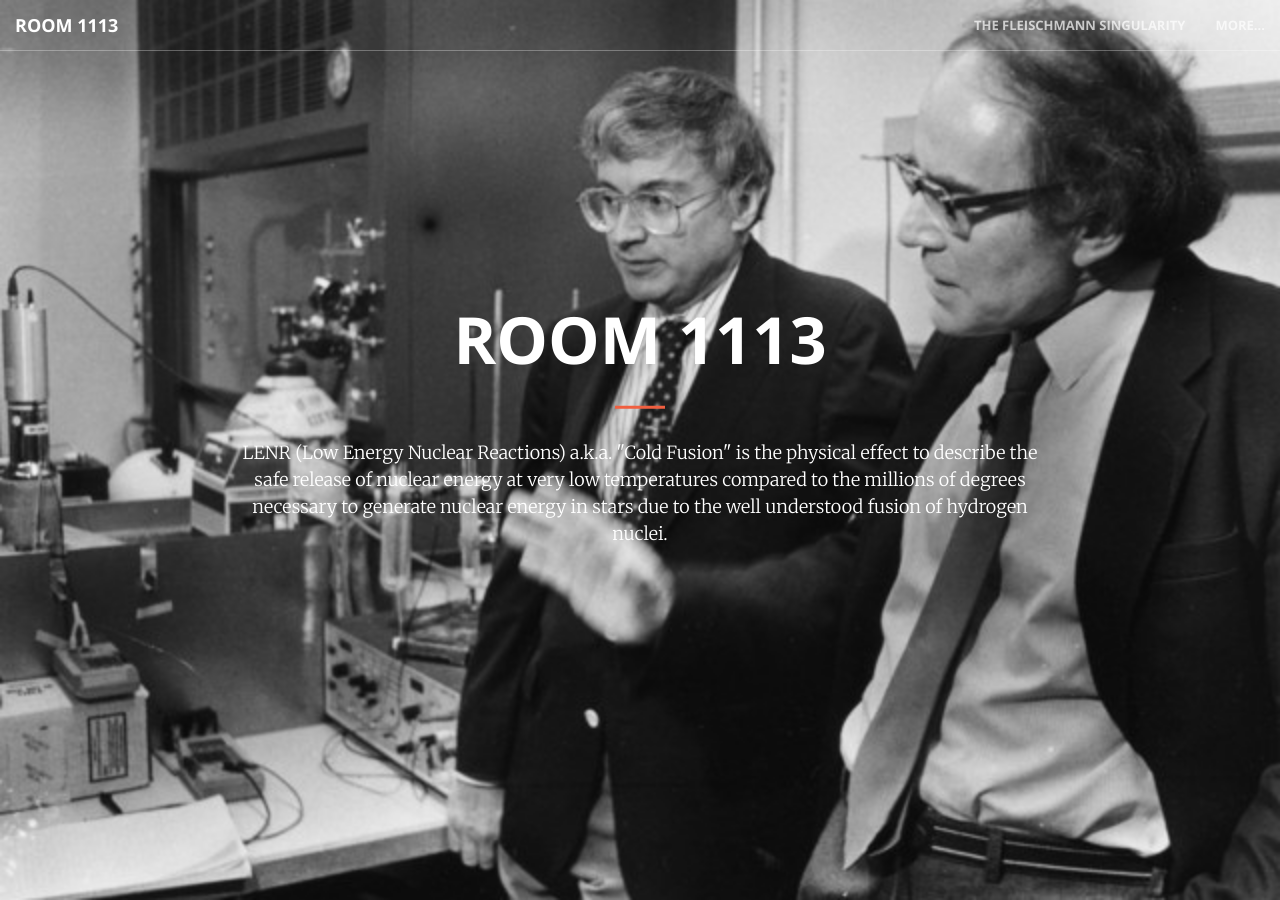
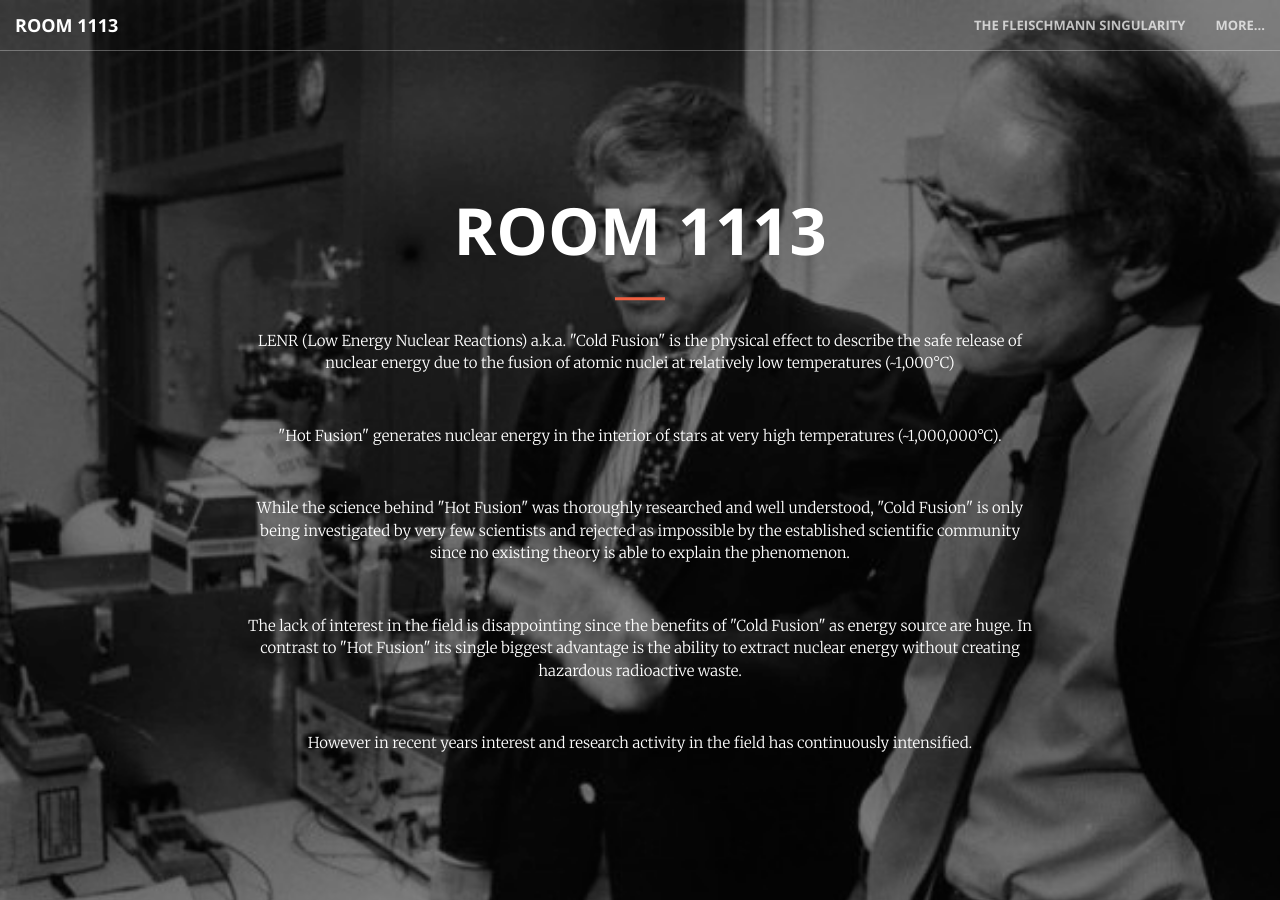
Before and after one commit to room1113/room1113.github.io, a Jekyll site: the page built from index.html, in a window 1280 px wide and 900 px high. Built offline with Jekyll 4.4.1, drawn with Linux system fonts in a browser that asks for light colours.

Commit message:
improved intro text, adjusted background image, removed obsolete images.

```diff
--- a/_includes/header.html
+++ b/_includes/header.html
@@ -1,13 +1,32 @@
-<header>
+<header style="height:1000px;">
     <div class="header-content">
         <div class="header-content-inner">
             <h1>Room 1113</h1>
             <hr>
             <p style="color:white;">
                 LENR (Low Energy Nuclear Reactions) a.k.a. "Cold Fusion" is the physical effect to describe
-                the safe release of nuclear energy at very low temperatures compared to the
-                millions of degrees necessary to generate nuclear energy in stars due to the well
-                understood fusion of hydrogen nuclei.
+                the safe release of nuclear energy due to the fusion of atomic nuclei
+                at relatively low temperatures (~1,000°C)
+            </p>
+
+            <p style="color:white;">
+                "Hot Fusion" generates nuclear energy in the interior of stars at very high temperatures (~1,000,000°C).
+            </p>
+
+            <p style="color:white;">
+                While the science behind "Hot Fusion" was thoroughly researched and well understood,
+                "Cold Fusion" is only being investigated by very few scientists and rejected as impossible by
+                the established scientific community since no existing theory is able to explain the phenomenon.
+            </p>
+
+            <p style="color:white;">
+                The lack of interest in the field is disappointing since the benefits of "Cold Fusion" as energy source
+                are huge. In contrast to "Hot Fusion" its single biggest advantage is the ability to extract nuclear energy
+                without creating hazardous radioactive waste.
+            </p>
+
+            <p style="color:white;">
+                However in recent years interest and research activity in the field has continuously intensified.
             </p>
             <!--
             <a href="#about" class="btn btn-primary btn-xl page-scroll">Find Out More</a>
--- a/_sass/_base.scss
+++ b/_sass/_base.scss
@@ -154,9 +154,11 @@ header {
     width: 100%;
     min-height: auto;
     @include background-cover;
+    background-color: black;
     background-position: center;
     background-image: url('../img/pons-fleischmann-cold-fusion.jpg');
     text-align: center;
+    opacity: 1;
     color: white;
     .header-content {
         position: relative;
@@ -195,7 +197,7 @@ header {
                 margin-left: auto;
                 margin-right: auto;
                 p {
-                    font-size: 18px;
+                    font-size: 15px;
                     max-width: 80%;
                     margin-left: auto;
                     margin-right: auto;
```
Also changed, not shown: img/pons-fleischmann-cold-fusion.jpg, img/portfolio/1.jpg (deleted), img/portfolio/2.jpg (deleted), img/portfolio/3.jpg (deleted), img/portfolio/4.jpg (deleted), img/portfolio/5.jpg (deleted), img/portfolio/6.jpg (deleted).
